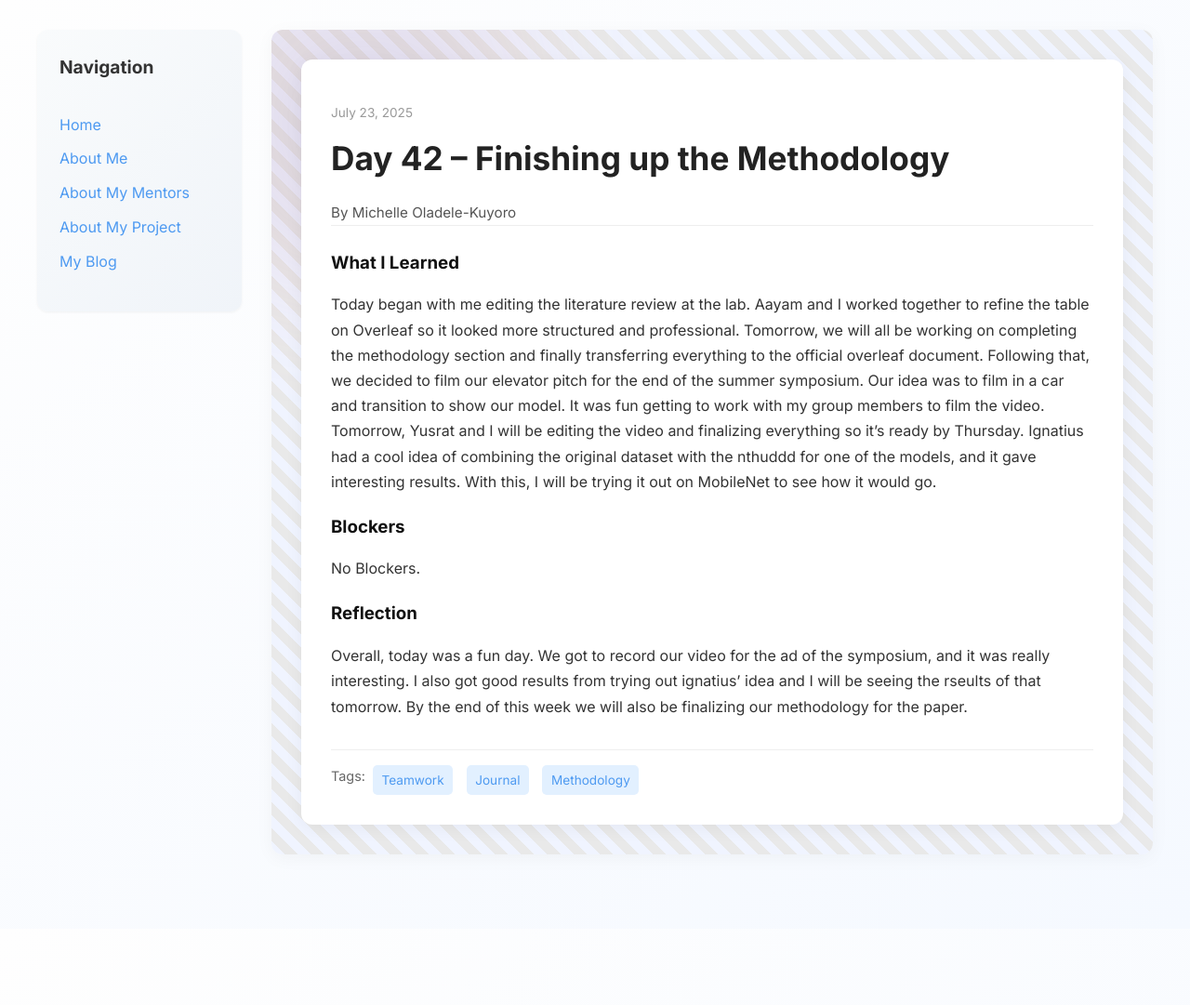
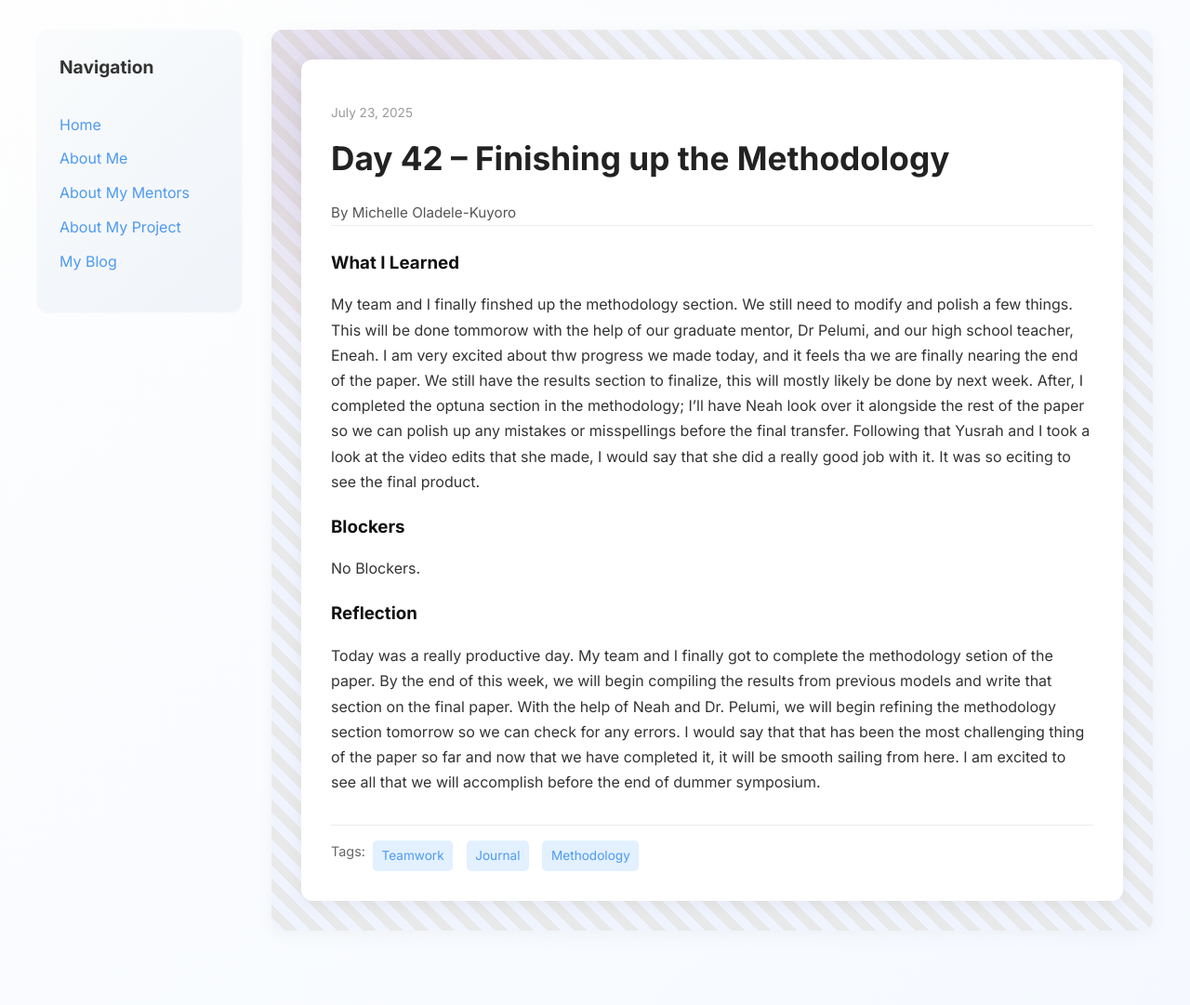
Before and after one commit to Miola585/Miola585.github.io, a Jekyll site: the page built from _posts/2025-07-23-day-42.md, in a window 1280 px wide. Shown: the whole page at 93% size. Built offline with Jekyll 4.4.1, drawn with Linux system fonts in a browser that asks for light colours; before the commit the page ends 999 px from its top, so only the background shows below that.

Commit message:
Update 2025-07-23-day-42.md

```diff
--- a/_posts/2025-07-23-day-42.md
+++ b/_posts/2025-07-23-day-42.md
@@ -7,11 +7,11 @@ permalink: /day42.html
 tags: ["Teamwork", "Journal", "Methodology"]
 
 what_i_learned: |
-  Today began with me editing the literature review at the lab. Aayam and I worked together to refine the table on Overleaf so it looked more structured and professional. Tomorrow, we will all be working on completing the methodology section and finally transferring everything to the official overleaf document. Following that, we decided to film our elevator pitch for the end of the summer symposium. Our idea was to film in a car and transition to show our model. It was fun getting to work with my group members to film the video. Tomorrow, Yusrat and I will be editing the video and finalizing everything so it's ready by Thursday. Ignatius had a cool idea of combining the original dataset with the nthuddd for one of the models, and it gave interesting results. With this, I will be trying it out on MobileNet to see how it would go.
+  My team and I finally finshed up the methodology section. We still need to modify and polish a few things. This will be done tommorow with the help of our graduate mentor, Dr Pelumi, and our high school teacher, Eneah. I am very excited about thw progress we made today, and it feels tha we are finally nearing the end of the paper. We still have the results section to finalize, this will mostly likely be done by next week. After, I completed the optuna section in the methodology; I'll have Neah look over it alongside the rest of the paper so we can polish up any mistakes or misspellings before the final transfer. Following that Yusrah and I took a look at the video edits that she made, I would say that she did a really good job with it. It was so eciting to see the final product.
 
 blockers: |
    No Blockers.
 
 reflection: |
-    Overall, today was a fun day. We got to record our video for the ad of the symposium, and it was really interesting. I also got good results from trying out ignatius' idea and I will be seeing the rseults of that tomorrow. By the end of this week we will also be finalizing our methodology for the paper.
+    Today was a really productive day. My team and I finally got to complete the methodology setion of the paper. By the end of this week, we will begin compiling the results from previous models and write that section on the final paper. With the help of Neah and Dr. Pelumi, we will begin refining the methodology section tomorrow so we can check for any errors. I would say that that has been the most challenging thing of the paper so far and now that we have completed it, it will be smooth sailing from here. I am excited to see all that we will accomplish before the end of dummer symposium.
 ---
```
